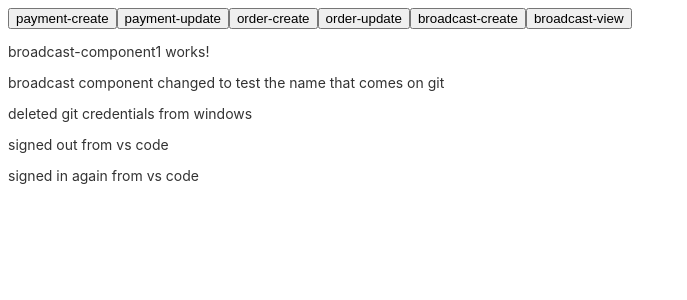
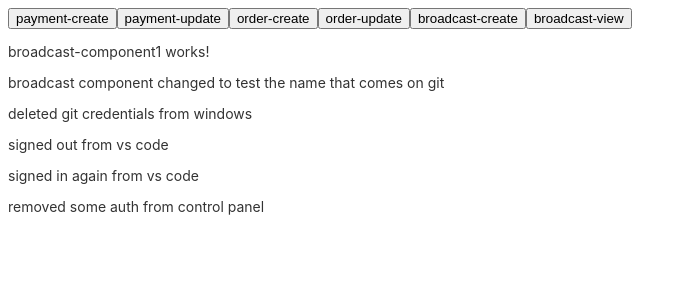
Before and after one commit to shreyavermaa/RoutingModules, an Angular app: page /broadcast in a window 1280 px wide. Both pictures are taken after a click on the button "broadcast-create". Shown: the top 300 px of the page, without its empty margins (0-687 px from the left). Built offline with nearby package versions, Linux system fonts and the light colour scheme.

Commit message:
removed some auth from control panel

```diff
--- a/src/app/broadcast/broadcast-management/broadcast-component1/broadcast-component1.component.html
+++ b/src/app/broadcast/broadcast-management/broadcast-component1/broadcast-component1.component.html
@@ -3,3 +3,4 @@
 <p>deleted git credentials from windows</p>
 <p>signed out from vs code</p>
 <p>signed in again from vs code</p>
+<p>removed some auth from control panel</p>
```
